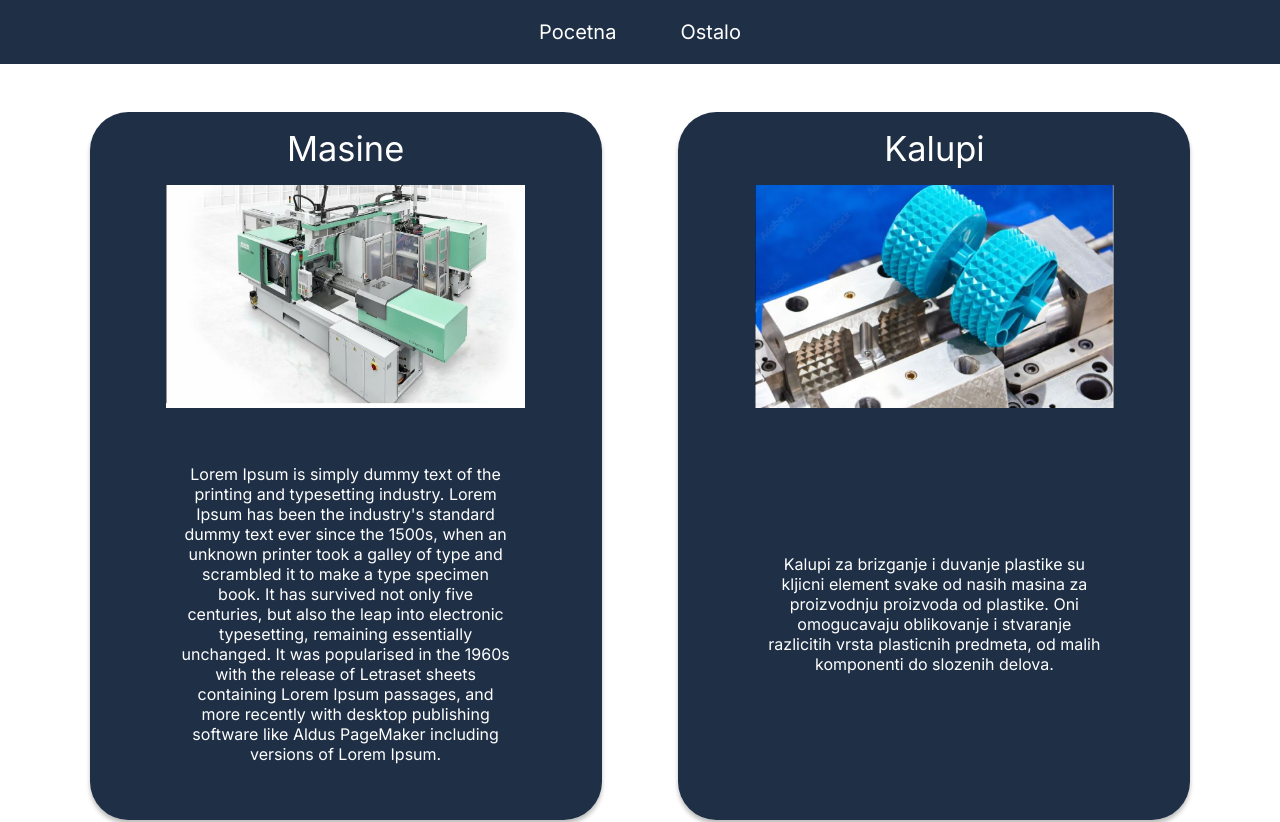
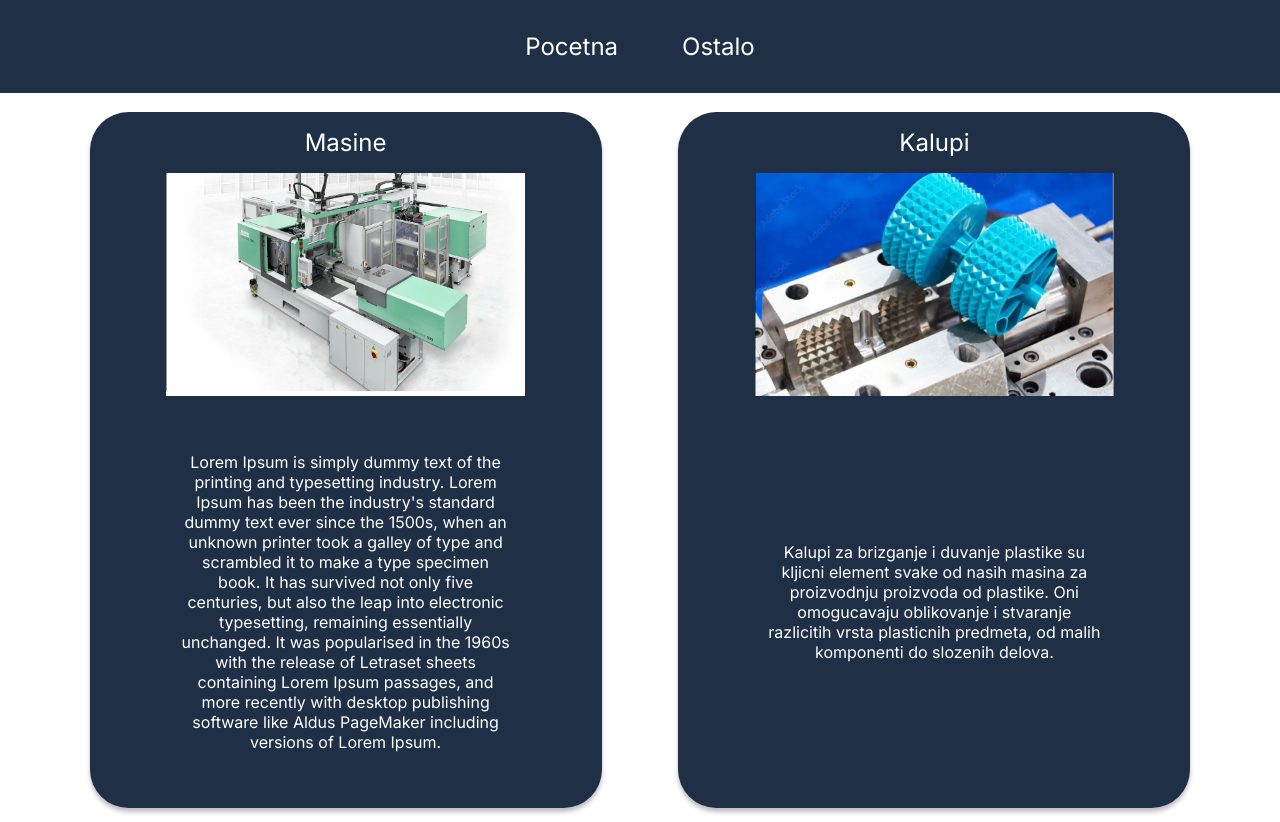
Before and after one commit to DorjaSkenderovic/nextjs-project, a Next.js app: page / in a window 1280 px wide. Shown: the top 822 px of the page. Built offline with nearby package versions, Linux system fonts and the light colour scheme.

Commit message:
Modify navbar

```diff
--- a/app/globals.css
+++ b/app/globals.css
@@ -8,23 +8,23 @@
 }
 
 h1 {
-    font-size: 7vh;
+    font-size: 2.8rem;
     font-weight: 400;
 
 }
 
 h2 {
-    font-size: 36px;
+    font-size: 2rem;
     font-weight: 400;
 
 }
 
 h3 {
-    font-size: 4.3vh;
+    font-size: 1.5rem;
     font-weight: 400;
 
 }
 
 p{
-    font-size: 2.6vh;
+    font-size: 1rem;
 }
--- a/components/Navbar/Navbar.module.scss
+++ b/components/Navbar/Navbar.module.scss
@@ -1,26 +1,28 @@
 .navbar {
   width: 100%;
-  height: 8vh;
   background-color: #1e2f46;
   position: fixed;
   display: flex;
   align-items: center;
   justify-content: center;
   color: white;
-  gap: 5vw;
-  font-size: 2.5vh;
+  font-size: 1.5rem;
 
   a {
     text-decoration: none;
     color: white;
     z-index: 10;
+    padding: 32px;
   }
+
   .other {
     display: flex;
     align-items: center;
     justify-content: center;
     z-index: 5;
-    cursor:default;
+    padding: 32px;
+
+    cursor: default;
 
     &:hover {
       .dropdown {
@@ -36,15 +38,9 @@
       display: flex;
       flex-direction: column;
       position: absolute;
-      padding-top: 30vh;
-      padding-bottom: 4vh;
-      width: 10vw;
       box-shadow: 0px 4px 0px rgba(0, 0, 0, 0.25);
-      gap: 6vh;
+      padding-top: 16rem;
 
-      @media screen and (max-width: 800px){
-        width: 22vw;
-      }
     }
   }
 }
```
